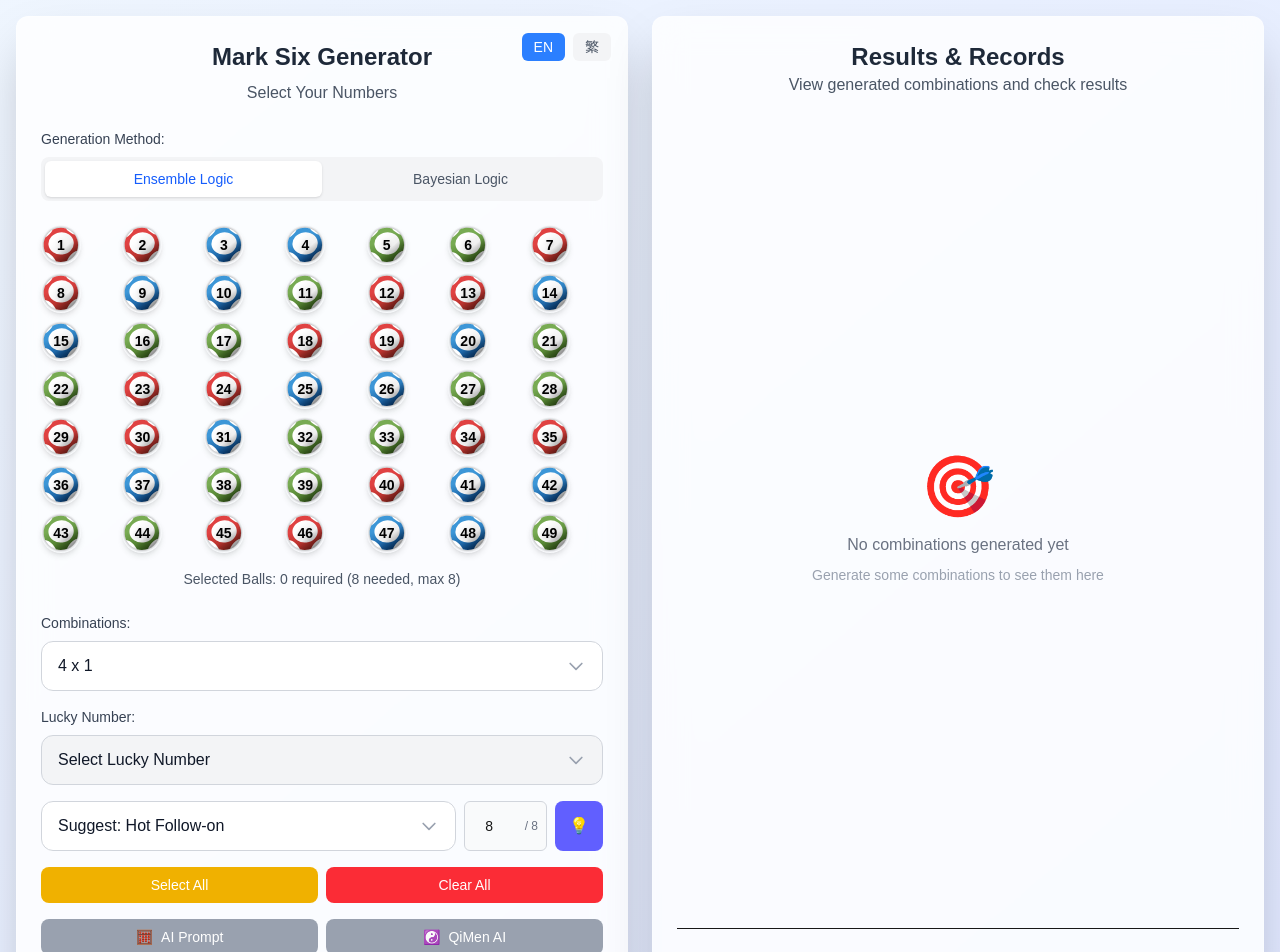
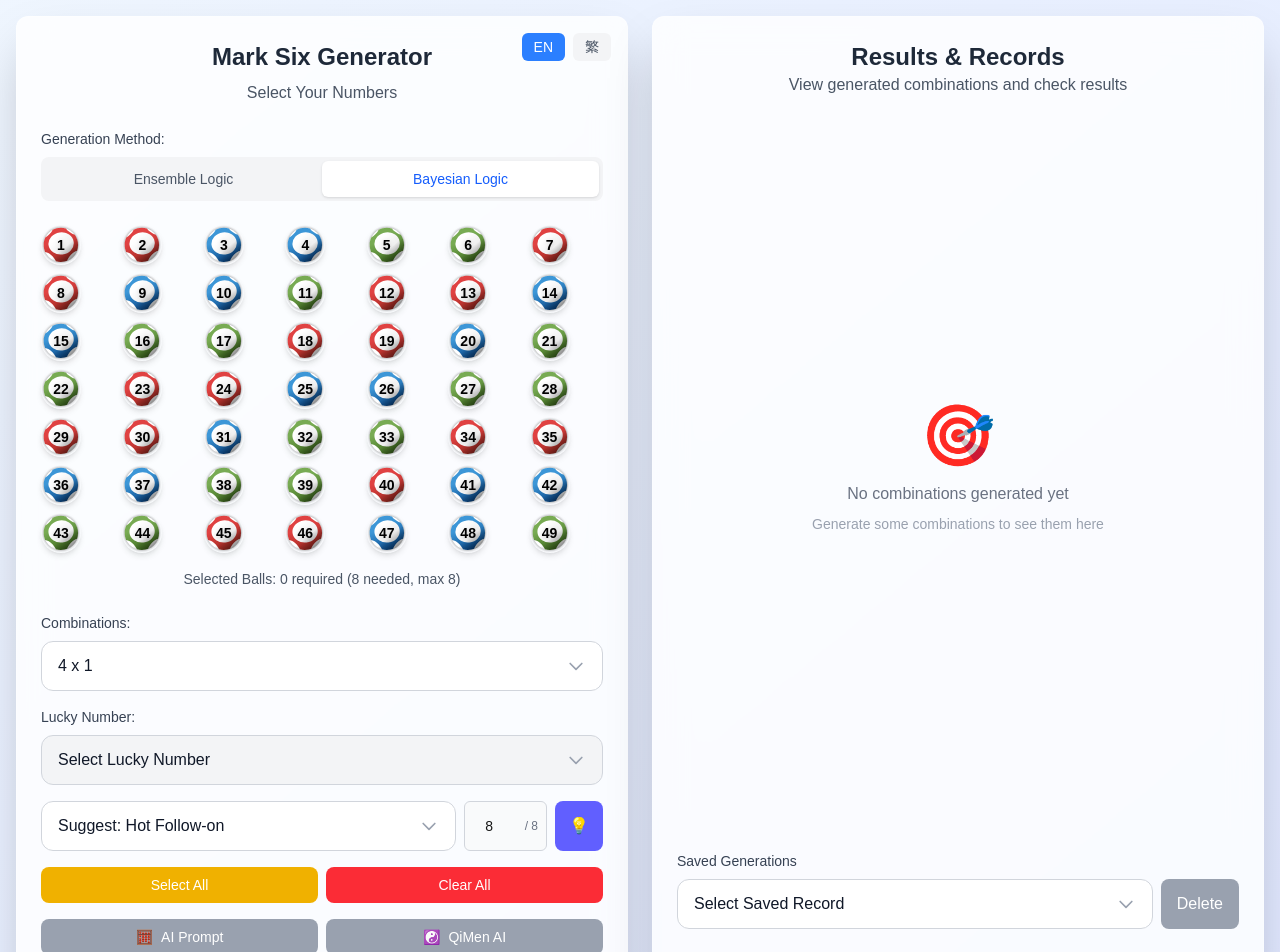
Before and after one commit to ideocanvas/m6g, a Next.js app: page /en in a window 1280 px wide. Shown: the top 952 px of the page. Built offline with nearby package versions, Linux system fonts and the light colour scheme.

Commit message:
add history selector

```diff
--- a/src/components/MarkSixGenerator.tsx
+++ b/src/components/MarkSixGenerator.tsx
@@ -1,9 +1,9 @@
 'use client';
 
-import { useState } from 'react';
+import { useState, useEffect } from 'react';
 import NumberSelection from './NumberSelection';
 import ResultsPanel from './ResultsPanel';
-import { Combination, DrawResult } from '@/types/mark6';
+import { Combination, DrawResult, SavedGeneration } from '@/types/mark6';
 import { labels, LanguageCode } from '@/lib/i18n';
 
 interface MarkSixGeneratorProps {
@@ -16,10 +16,11 @@ export default function MarkSixGenerator({ language }: MarkSixGeneratorProps) {
   const [combinations, setCombinations] = useState<Combination[]>([]);
   const [currentGenerationId, setCurrentGenerationId] = useState<string>('');
   const [drawResults, setDrawResults] = useState<DrawResult | null>(null);
-  const [generationMethod, setGenerationMethod] = useState<'ensemble' | 'bayesian'>('ensemble');
+  const [generationMethod, setGenerationMethod] = useState<'ensemble' | 'bayesian'>('bayesian');
   const [combinationCount, setCombinationCount] = useState<number>(4);
   const [isDouble, setIsDouble] = useState<boolean>(false);
   const [isGenerating, setIsGenerating] = useState<boolean>(false);
+  const [savedGenerations, setSavedGenerations] = useState<SavedGeneration[]>([]);
 
   // Generate a unique generation ID
   const generateGenerationId = () => {
@@ -50,6 +51,94 @@ export default function MarkSixGenerator({ language }: MarkSixGeneratorProps) {
     setSelectedNumbers(allNumbers);
   };
 
+
+  // Load saved generations from localStorage on component mount
+  useEffect(() => {
+    const loadSavedGenerations = () => {
+      try {
+        const saved = localStorage.getItem('generations');
+        if (saved) {
+          const generationsData = JSON.parse(saved);
+          // Convert from old format (object with generationId keys) to new format (array)
+          if (typeof generationsData === 'object' && !Array.isArray(generationsData)) {
+            const generationsArray = Object.entries(generationsData).map(([generationId, combinations]) => ({
+              generationId,
+              combinations: combinations as Combination[],
+              selectedNumbers: [],
+              luckyNumber: 0,
+              combinationCount: 4,
+              isDouble: false,
+              generationMethod: 'bayesian' as 'ensemble' | 'bayesian',
+              createdAt: new Date().toISOString(),
+            }));
+            setSavedGenerations(generationsArray);
+            // Also update localStorage to new format
+            localStorage.setItem('generations', JSON.stringify(generationsArray));
+          } else {
+            setSavedGenerations(generationsData);
+          }
+        }
+      } catch (error) {
+        console.error('Error loading saved generations:', error);
+      }
+    };
+
+    loadSavedGenerations();
+  }, []);
+
+  // Save generation to localStorage
+  const saveGeneration = (combinations: Combination[]) => {
+    if (!currentGenerationId || combinations.length === 0) return;
+
+    const savedGeneration: SavedGeneration = {
+      generationId: currentGenerationId,
+      combinations,
+      selectedNumbers,
+      luckyNumber: luckyNumber!,
+      combinationCount,
+      isDouble,
+      generationMethod,
+      createdAt: new Date().toISOString(),
+    };
+
+    const updatedGenerations = [...savedGenerations, savedGeneration];
+    setSavedGenerations(updatedGenerations);
+
+    try {
+      localStorage.setItem('generations', JSON.stringify(updatedGenerations));
+    } catch (error) {
+      console.error('Error saving generation:', error);
+    }
+  };
+
+  // Load a saved generation
+  const loadGeneration = (generation: SavedGeneration) => {
+    setSelectedNumbers(generation.selectedNumbers);
+    setLuckyNumber(generation.luckyNumber);
+    setCombinationCount(generation.combinationCount);
+    setIsDouble(generation.isDouble);
+    setGenerationMethod(generation.generationMethod);
+    setCombinations(generation.combinations);
+    setCurrentGenerationId(generation.generationId);
+  };
+
+  // Delete a saved generation
+  const deleteGeneration = (generationId: string) => {
+    const updatedGenerations = savedGenerations.filter(gen => gen.generationId !== generationId);
+    setSavedGenerations(updatedGenerations);
+
+    try {
+      localStorage.setItem('generations', JSON.stringify(updatedGenerations));
+    } catch (error) {
+      console.error('Error deleting generation:', error);
+    }
+
+    // If we're currently viewing the deleted generation, clear the results
+    if (currentGenerationId === generationId) {
+      setCombinations([]);
+      setCurrentGenerationId('');
+    }
+  };
 
   const generateCombinations = async () => {
     if (!luckyNumber) {
@@ -83,6 +172,7 @@ export default function MarkSixGenerator({ language }: MarkSixGeneratorProps) {
 
       const data = await response.json() as { combinations: Combination[] };
       setCombinations(data.combinations);
+      saveGeneration(data.combinations);
     } catch (error) {
       console.error('Error generating combinations:', error);
       alert('Failed to generate combinations. Please try again.');
@@ -219,6 +309,9 @@ export default function MarkSixGenerator({ language }: MarkSixGeneratorProps) {
           drawResults={drawResults}
           language={language}
           onCheckDrawResults={checkDrawResults}
+          savedGenerations={savedGenerations}
+          onLoadGeneration={loadGeneration}
+          onDeleteGeneration={deleteGeneration}
         />
       </div>
     </div>
--- a/src/components/ResultsPanel.tsx
+++ b/src/components/ResultsPanel.tsx
@@ -4,6 +4,7 @@ import { useState } from 'react';
 import { ResultsPanelProps, Combination } from '@/types/mark6';
 import NumberBall from './NumberBall';
 import DatePicker from './DatePicker';
+import Select from './Select';
 import { labels } from '@/lib/i18n';
 
 export default function ResultsPanel({
@@ -12,8 +13,12 @@ export default function ResultsPanel({
   drawResults,
   onCheckDrawResults,
   language,
+  savedGenerations,
+  onLoadGeneration,
+  onDeleteGeneration,
 }: ResultsPanelProps) {
   const [selectedDate, setSelectedDate] = useState<string>('');
+  const [selectedGenerationId, setSelectedGenerationId] = useState<string>('');
 
   const formatDateForInput = (date: Date) => {
     return date.toISOString().split('T')[0];
@@ -25,6 +30,21 @@ export default function ResultsPanel({
       return;
     }
     onCheckDrawResults(selectedDate);
+  };
+
+  const handleLoadGeneration = (generationId: string) => {
+    const generation = savedGenerations.find(gen => gen.generationId === generationId);
+    if (generation) {
+      onLoadGeneration(generation);
+      setSelectedGenerationId(generationId);
+    }
+  };
+
+  const handleDeleteGeneration = (generationId: string) => {
+    if (confirm(labels[language].confirm_delete_generation || 'Are you sure you want to delete this generation?')) {
+      onDeleteGeneration(generationId);
+      setSelectedGenerationId('');
+    }
   };
 
   const renderCombination = (combination: Combination, index: number) => {
@@ -172,8 +192,39 @@ export default function ResultsPanel({
         )}
       </div>
 
+      {/* Saved Generations */}
+      <div className="space-y-4 pt-6">
+        <div>
+          <label className="block text-sm font-medium text-gray-700 mb-2">
+            {labels[language].saved_generations || 'Saved Generations'}
+          </label>
+          <div className="flex gap-2">
+            <Select
+              options={[
+                { value: '', label: labels[language].select_saved_record || 'Select saved record...' },
+                ...savedGenerations.map((generation) => ({
+                  value: generation.generationId,
+                  label: `${generation.generationId} - ${new Date(generation.createdAt).toLocaleString()}`
+                }))
+              ]}
+              value={selectedGenerationId}
+              onChange={(value) => handleLoadGeneration(value as string)}
+              placeholder={labels[language].select_saved_record || 'Select saved record...'}
+              className="flex-1"
+            />
+            <button
+              onClick={() => handleDeleteGeneration(selectedGenerationId)}
+              disabled={!selectedGenerationId}
+              className="bg-red-500 text-white px-4 py-2 rounded-lg hover:bg-red-600 disabled:bg-gray-400 disabled:cursor-not-allowed transition-colors font-medium"
+            >
+              {labels[language].delete || 'Delete'}
+            </button>
+          </div>
+        </div>
+      </div>
+
       {/* Draw Results Check */}
-      <div className="space-y-4 border-t pt-6">
+      <div className="space-y-4 pt-6">
         <div>
           <label className="block text-sm font-medium text-gray-700 mb-2">
             {labels[language].check_draw_results}
--- a/src/lib/i18n.ts
+++ b/src/lib/i18n.ts
@@ -74,6 +74,8 @@ export interface LanguageLabels {
   extra_numbers: string;
   ai_prompt_button: string;
   qimen_ai_button: string;
+  saved_generations: string;
+  confirm_delete_generation: string;
 }
 
 export type LanguageCode = 'en' | 'zh-TW';
@@ -151,7 +153,9 @@ export const labels: Record<LanguageCode, LanguageLabels> = {
     remove_x_numbers_suggestion: 'You have selected {extra} extra numbers. Consider removing {count} numbers.',
     extra_numbers: '({count} extra)',
     ai_prompt_button: 'AI Prompt',
-    qimen_ai_button: 'QiMen AI'
+    qimen_ai_button: 'QiMen AI',
+    saved_generations: 'Saved Generations',
+    confirm_delete_generation: 'Are you sure you want to delete this generation?'
   },
   'zh-TW': {
     title: '六合彩生成器',
@@ -225,7 +229,9 @@ export const labels: Record<LanguageCode, LanguageLabels> = {
     remove_x_numbers_suggestion: '您已選擇了 {extra} 個額外號碼。考慮移除 {count} 個號碼。',
     extra_numbers: '（多{count}個）',
     ai_prompt_button: 'AI 提示',
-    qimen_ai_button: '奇門 AI'
+    qimen_ai_button: '奇門 AI',
+    saved_generations: '已保存的生成記錄',
+    confirm_delete_generation: '確定要刪除此生成記錄嗎？'
   }
 };
 
--- a/src/types/mark6.ts
+++ b/src/types/mark6.ts
@@ -78,12 +78,26 @@ export interface NumberSelectionProps {
   isGenerating?: boolean;
 }
 
+export interface SavedGeneration {
+  generationId: string;
+  combinations: Combination[];
+  selectedNumbers: number[];
+  luckyNumber: number;
+  combinationCount: number;
+  isDouble: boolean;
+  generationMethod: 'ensemble' | 'bayesian';
+  createdAt: string;
+}
+
 export interface ResultsPanelProps {
   combinations: Combination[];
   generationId: string;
   drawResults: DrawResult | null;
   language: 'en' | 'zh-TW';
   onCheckDrawResults: (date: string) => void;
+  savedGenerations: SavedGeneration[];
+  onLoadGeneration: (generation: SavedGeneration) => void;
+  onDeleteGeneration: (generationId: string) => void;
 }
 
 export interface NumberBallProps {
```
